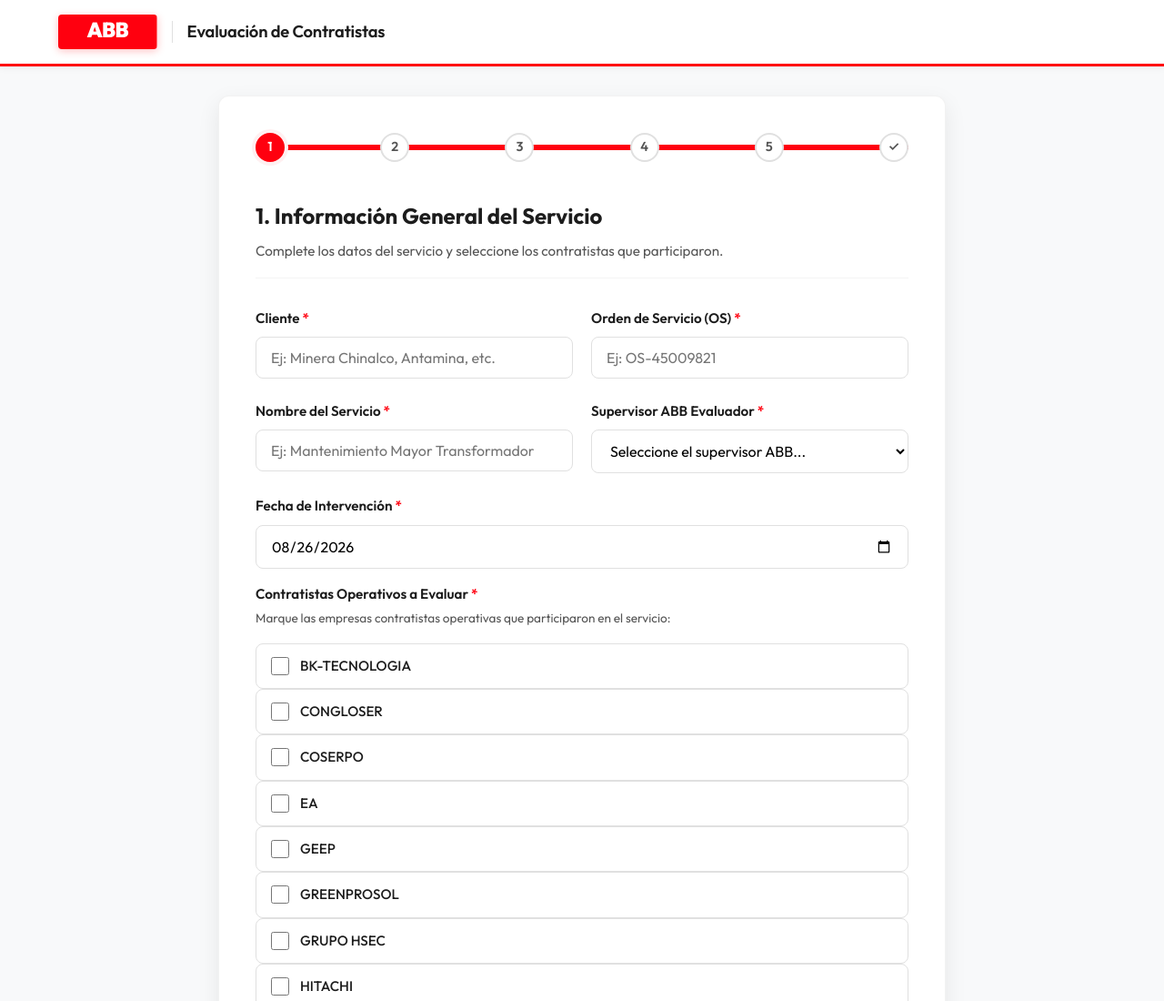
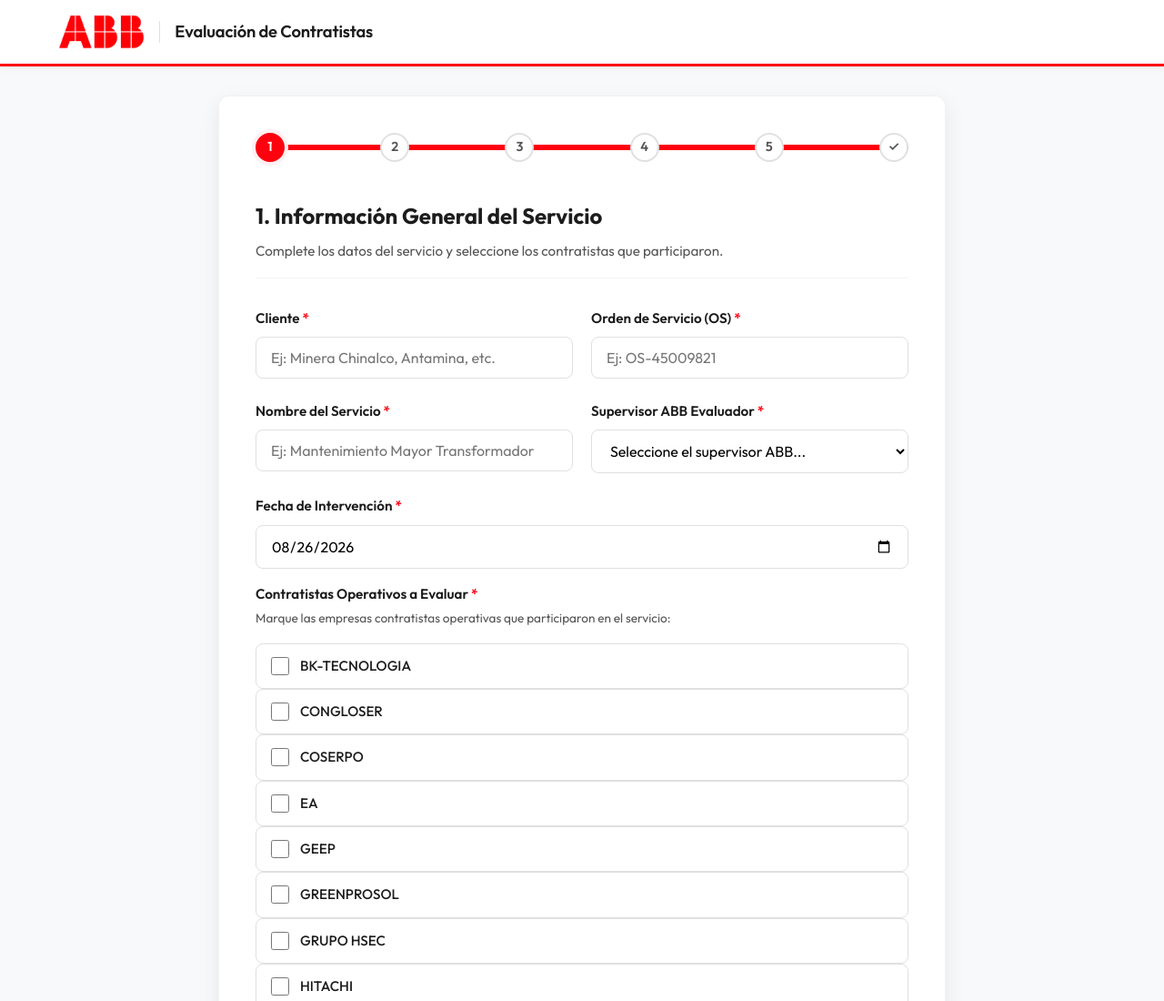
Before and after one commit to Op-ELSE/Form_ServiceEngineer, a plain HTML site: page index.html in a window 1280 px wide. Shown: the top 1100 px of the page at 91% size. Drawn offline with Linux system fonts and the light colour scheme.

Commit message:
Add files via upload

```diff
--- a/index.html
+++ b/index.html
@@ -15,16 +15,8 @@
     <header class="abb-header">
         <div class="header-container">
             <div class="abb-brand">
-                <!-- ABB Official Logo SVG -->
-                <svg class="abb-logo-svg" viewBox="0 0 160 56" xmlns="http://www.w3.org/2000/svg" aria-label="ABB Logo">
-                    <rect width="160" height="56" fill="#FF000F" rx="2"/>
-                    <text x="50%" y="50%" dominant-baseline="middle" text-anchor="middle"
-                          font-family="'Outfit', Arial Black, sans-serif"
-                          font-weight="900"
-                          font-size="34"
-                          letter-spacing="-1"
-                          fill="#FFFFFF">ABB</text>
-                </svg>
+                <!-- ABB Official Logo -->
+                <img src="abb-logo.png" alt="ABB Logo" class="abb-logo">
                 <span class="brand-divider"></span>
                 <span class="app-title">Evaluación de Contratistas</span>
             </div>
--- a/styles.css
+++ b/styles.css
@@ -79,12 +79,12 @@
     gap: 16px;
 }
 
-.abb-logo-svg {
+.abb-logo {
     height: 38px;
     width: auto;
-    border-radius: var(--border-radius-sm);
-    box-shadow: 0 2px 8px rgba(255, 0, 15, 0.25);
+    object-fit: contain;
     flex-shrink: 0;
+    display: block;
 }
 
 .brand-divider {
```
Also changed, not shown: abb-logo.png (added).
